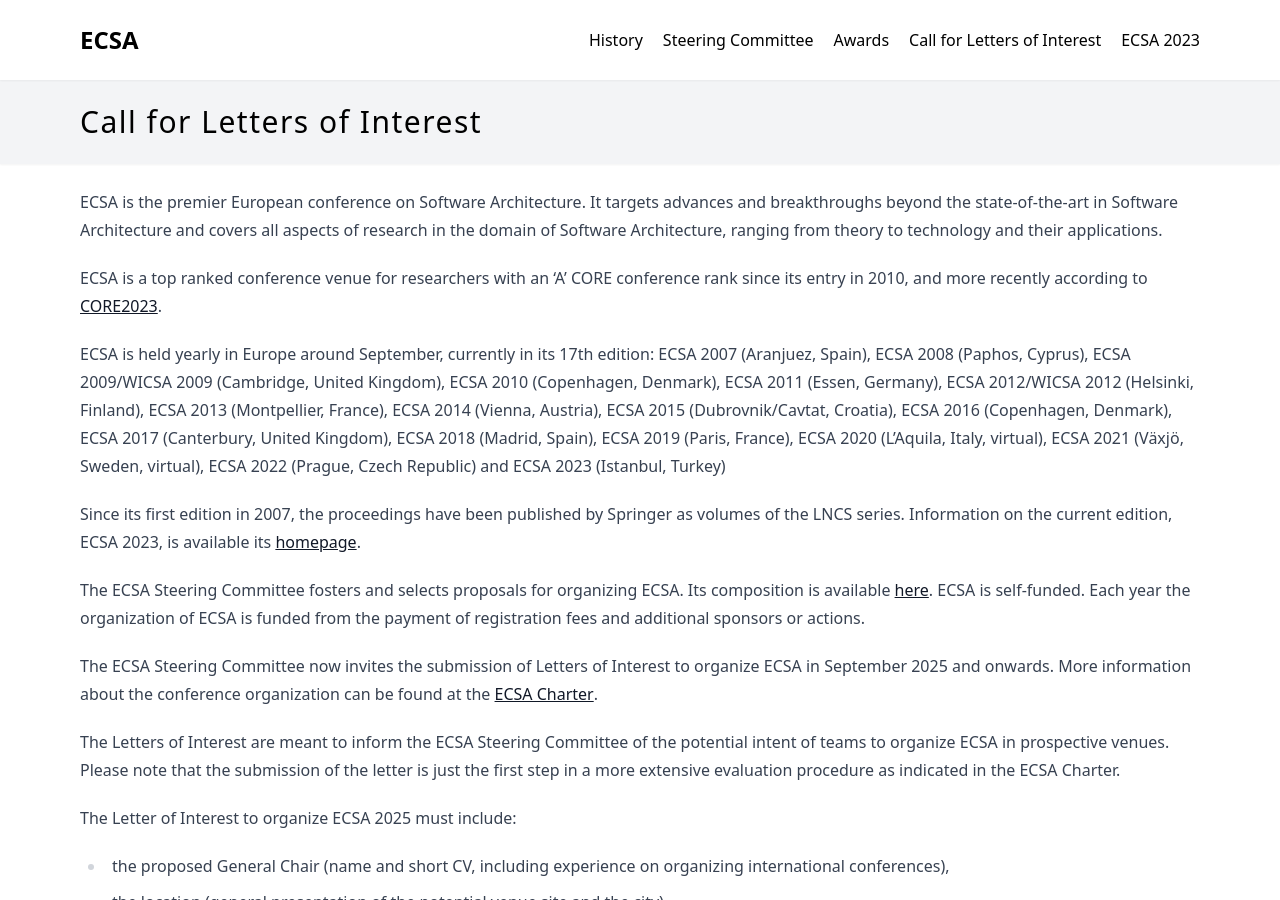
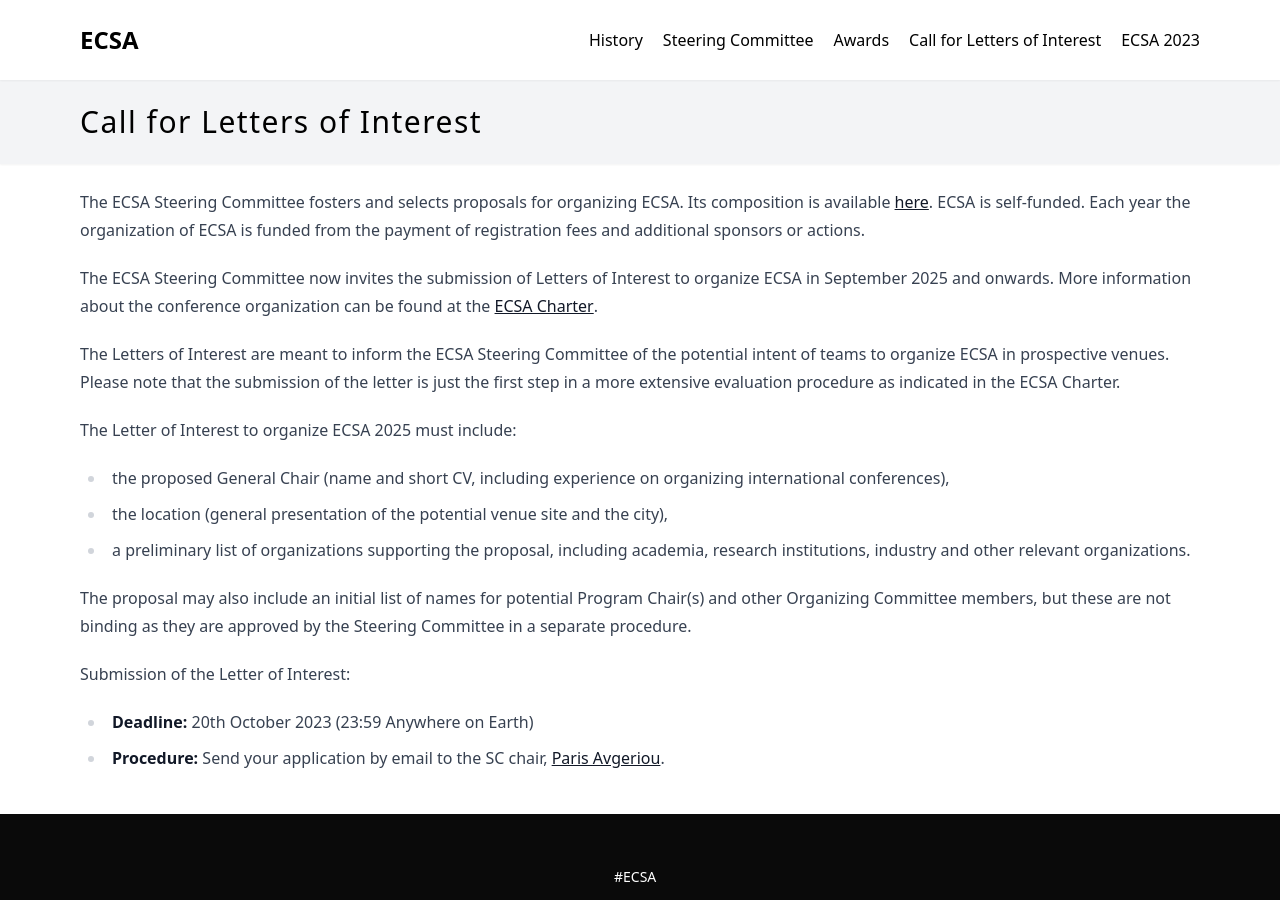
Before and after one commit to ecsa-conferences/ecsa-conferences.github.io, a Jekyll site: the page built from _pages/call-for-letters-of-interest.md, in a window 1280 px wide and 900 px high. Built offline with Jekyll 4.4.1, drawn with Linux system fonts in a browser that asks for light colours.

Commit message:
Removed text from LOI that is duplicated elsewhere

```diff
--- a/_pages/call-for-letters-of-interest.md
+++ b/_pages/call-for-letters-of-interest.md
@@ -4,16 +4,6 @@ title: Call for Letters of Interest - ECSA
 header: Call for Letters of Interest
 permalink: /series/call-for-letters-of-interest/
 ---
-
-ECSA is the premier European conference on Software Architecture. It targets advances and breakthroughs beyond the state-of-the-art in Software Architecture and covers all aspects of research in the domain of Software Architecture, ranging from theory to technology and their applications.
-
-ECSA is a top ranked conference venue for researchers with an 'A' CORE conference rank since its entry in 2010, and more recently according to [CORE2023](http://portal.core.edu.au/conf-ranks/?search=ECSA&by=all&source=CORE2023).
-
-{% assign last_edition = site.data.editions | sort: "year" | last %}
-
-ECSA is held yearly in Europe around September, currently in its {{last_edition.edition}} edition: {% include ecsa-list.html %}
-
-Since its first edition in 2007, the proceedings have been published by Springer as volumes of the LNCS series. Information on the current edition, {{last_edition.name}}, is available its [homepage]({{last_edition.url}}).
 
 The ECSA Steering Committee fosters and selects proposals for organizing ECSA. Its composition is available [here](/series/steering-committee/). ECSA is self-funded. Each year the organization of ECSA is funded from the payment of registration fees and additional sponsors or actions.
 
```
